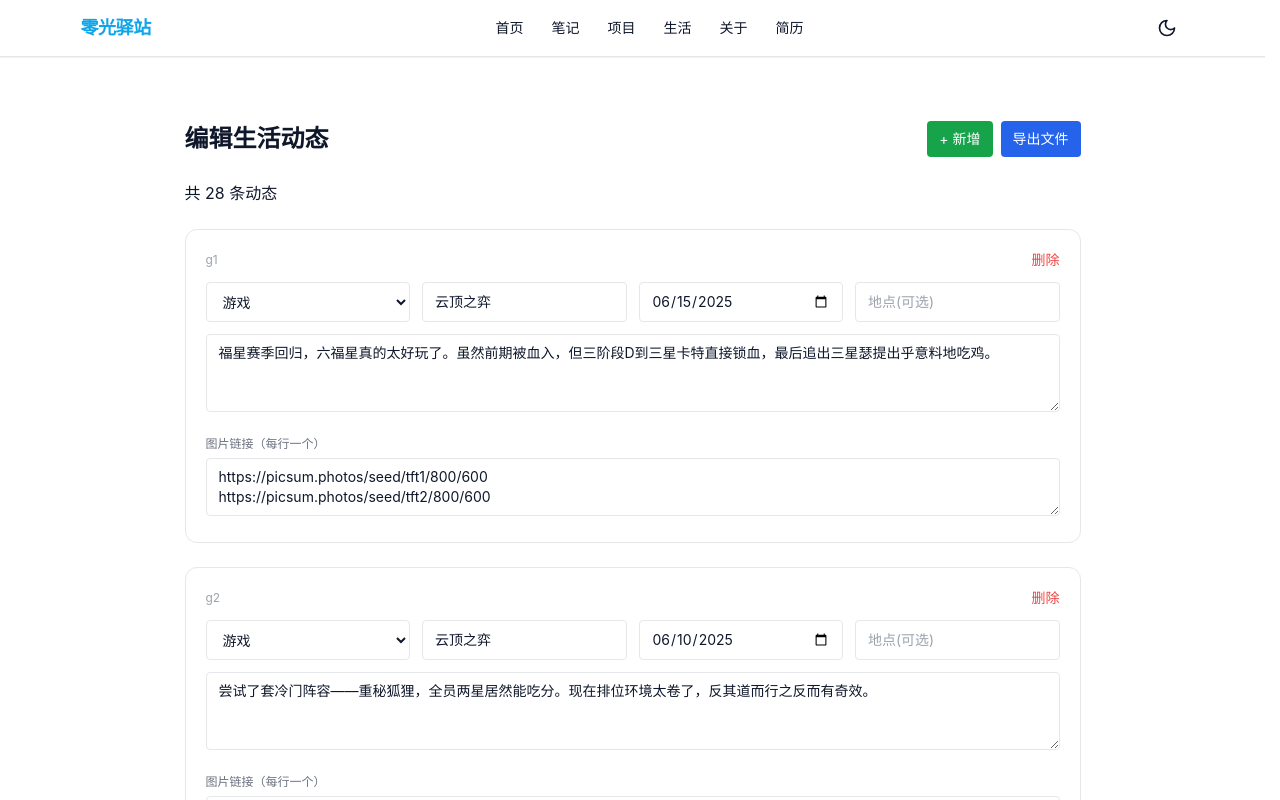
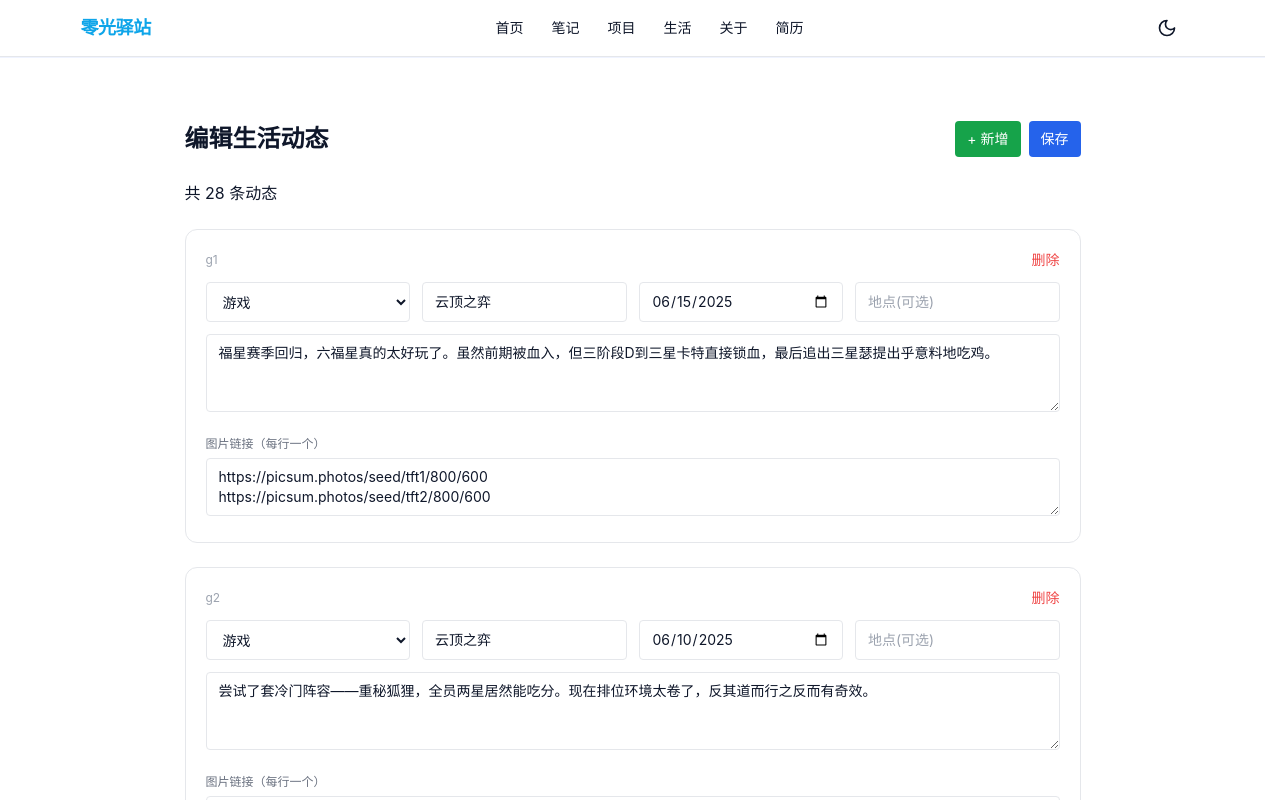
Before and after one commit to Zero-light/my-electronic-blog, a Next.js app: page /admin/life in a window 1280 px wide. Shown: the top 800 px of the page. Built offline with nearby package versions, Linux system fonts and the light colour scheme.

Commit message:
add admin API save route + auto-open browser script

```diff
--- a/app/admin/life/page.tsx
+++ b/app/admin/life/page.tsx
@@ -5,6 +5,8 @@ import { lifeMoments as initialMoments, TopCategory, LifeMoment } from '@/conten
 
 export default function AdminLifePage() {
   const [moments, setMoments] = useState<LifeMoment[]>(JSON.parse(JSON.stringify(initialMoments)));
+  const [saving, setSaving] = useState(false);
+  const [savedMsg, setSavedMsg] = useState('');
 
   const update = (i: number, partial: Partial<LifeMoment>) => {
     const m = [...moments]; m[i] = { ...m[i], ...partial }; setMoments(m);
@@ -24,9 +26,22 @@ export default function AdminLifePage() {
     return "/* life moments */\nexport const lifeMoments = [\n" + items + "\n];\nexport const subCategoryMap = {};\n";
   };
 
-  const download = () => {
-    const blob = new Blob([genCode()], { type: 'text/typescript;charset=utf-8' });
-    const a = document.createElement('a'); a.href = URL.createObjectURL(blob); a.download = 'life-moments.ts'; a.click();
+  const saveFile = async () => {
+    setSaving(true);
+    setSavedMsg('');
+    try {
+      const res = await fetch('/api/save', {
+        method: 'POST',
+        headers: { 'Content-Type': 'application/json' },
+        body: JSON.stringify({ filename: 'life-moments.ts', content: genCode() }),
+      });
+      const data = await res.json();
+      setSavedMsg(data.success ? '保存成功！' : '失败：' + data.error);
+    } catch (e) {
+      setSavedMsg('失败：' + String(e));
+    }
+    setSaving(false);
+    setTimeout(() => setSavedMsg(''), 3000);
   };
 
   return (
@@ -35,7 +50,7 @@ export default function AdminLifePage() {
         <h1 className="text-2xl font-bold">编辑生活动态</h1>
         <div className="flex gap-2">
           <button onClick={add} className="bg-green-600 text-white px-3 py-2 rounded text-sm hover:bg-green-700">+ 新增</button>
-          <button onClick={download} className="bg-blue-600 text-white px-3 py-2 rounded text-sm hover:bg-blue-700">导出文件</button>
+          <button onClick={saveFile} disabled={saving} className="bg-blue-600 text-white px-3 py-2 rounded text-sm hover:bg-blue-700">{saving ? '保存中...' : savedMsg || '保存'}</button>
         </div>
       </div>
       <p className="text-text-muted">共 {moments.length} 条动态</p>
--- a/app/admin/profile/page.tsx
+++ b/app/admin/profile/page.tsx
@@ -32,6 +32,8 @@ function genCode(p: Profile): string {
 
 export default function AdminProfilePage() {
   const [p, setP] = useState<Profile>(JSON.parse(JSON.stringify(initialProfile)));
+  const [saving, setSaving] = useState(false);
+  const [savedMsg, setSavedMsg] = useState('');
   const upd = (partial: any) => setP((prev: Profile) => ({ ...prev, ...partial }));
 
   const updateArr = (key: string, arr: any[], i: number, val: any) => {
--- /dev/null
+++ b/app/api/save/route.ts
@@ -0,0 +1,35 @@
+import { NextRequest, NextResponse } from 'next/server';
+import fs from 'fs';
+import path from 'path';
+
+export async function POST(request: NextRequest) {
+  try {
+    const body = await request.json();
+    const { filename, content } = body;
+
+    if (!filename || !content) {
+      return NextResponse.json({ success: false, error: 'Missing filename or content' }, { status: 400 });
+    }
+
+    // Security: only allow .ts files in content/data/
+    const safeName = path.basename(filename);
+    if (!safeName.endsWith('.ts')) {
+      return NextResponse.json({ success: false, error: 'Only .ts files allowed' }, { status: 400 });
+    }
+
+    const filePath = path.join(process.cwd(), 'content', 'data', safeName);
+
+    // Verify the target directory
+    const targetDir = path.join(process.cwd(), 'content', 'data');
+    if (!filePath.startsWith(targetDir)) {
+      return NextResponse.json({ success: false, error: 'Invalid path' }, { status: 400 });
+    }
+
+    fs.writeFileSync(filePath, content, 'utf-8');
+
+    return NextResponse.json({ success: true, file: safeName });
+  } catch (error) {
+    console.error('Save error:', error);
+    return NextResponse.json({ success: false, error: String(error) }, { status: 500 });
+  }
+}
--- a/next.config.js
+++ b/next.config.js
@@ -1,7 +1,5 @@
 /** @type {import('next').NextConfig} */
 const nextConfig = {
-  // 纯静态导出，无需 Node.js 运行时
-  output: 'export',
 
   // 静态导出时关闭图片优化（由托管平台或用户自行处理图片体积）
   images: {
--- a/package.json
+++ b/package.json
@@ -3,6 +3,8 @@
   "version": "0.1.0",
   "private": true,
   "scripts": {
+    "dev": "next dev",
+    "dev-admin": "start http://localhost:3000/admin && next dev",
     "dev": "next dev",
     "build": "next build",
     "start": "next start",
```
